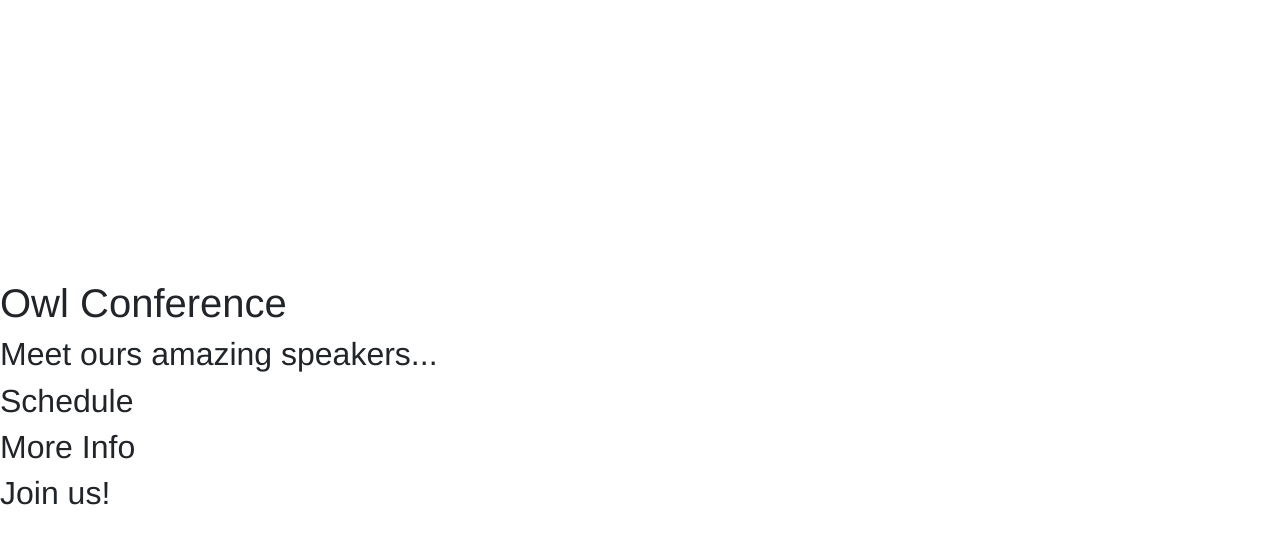
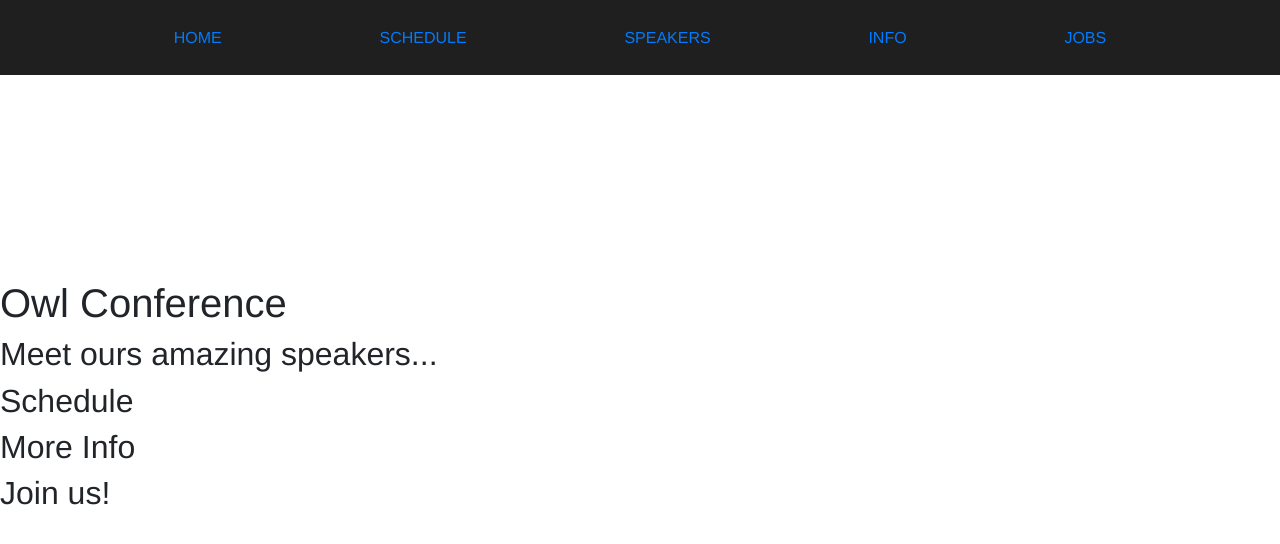
Before and after one commit to Raki20/Owl-Conference-Hackathon, a React app: page / in a window 1280 px wide. Shown: the top 544 px of the page. Built offline with nearby package versions, Linux system fonts and the light colour scheme; no server answers.

Commit message:
calls nabar component in <App/>

```diff
--- a/src/components/App.jsx
+++ b/src/components/App.jsx
@@ -1,4 +1,5 @@
 import React, { Component } from "react";
+import Navbar from "./Navbar";
 import Home from "./Home";
 import Speakers from "./Speakers";
 import Schedule from "./Schedule";
@@ -33,6 +34,7 @@ class App extends Component {
         const { jobs, location, speakers, timetable, about } = this.state;
         return (
             <div>
+                <Navbar />
                 <Home />
                 <Speakers />
                 <Schedule />
--- a/src/components/Navbar.jsx
+++ b/src/components/Navbar.jsx
@@ -1,5 +1,5 @@
-import React from 'react';
-import AnchorLink from 'react-anchor-link-smooth-scroll';
+import React from "react";
+import AnchorLink from "react-anchor-link-smooth-scroll";
 
 const Navbar = () => {
     return (
```
